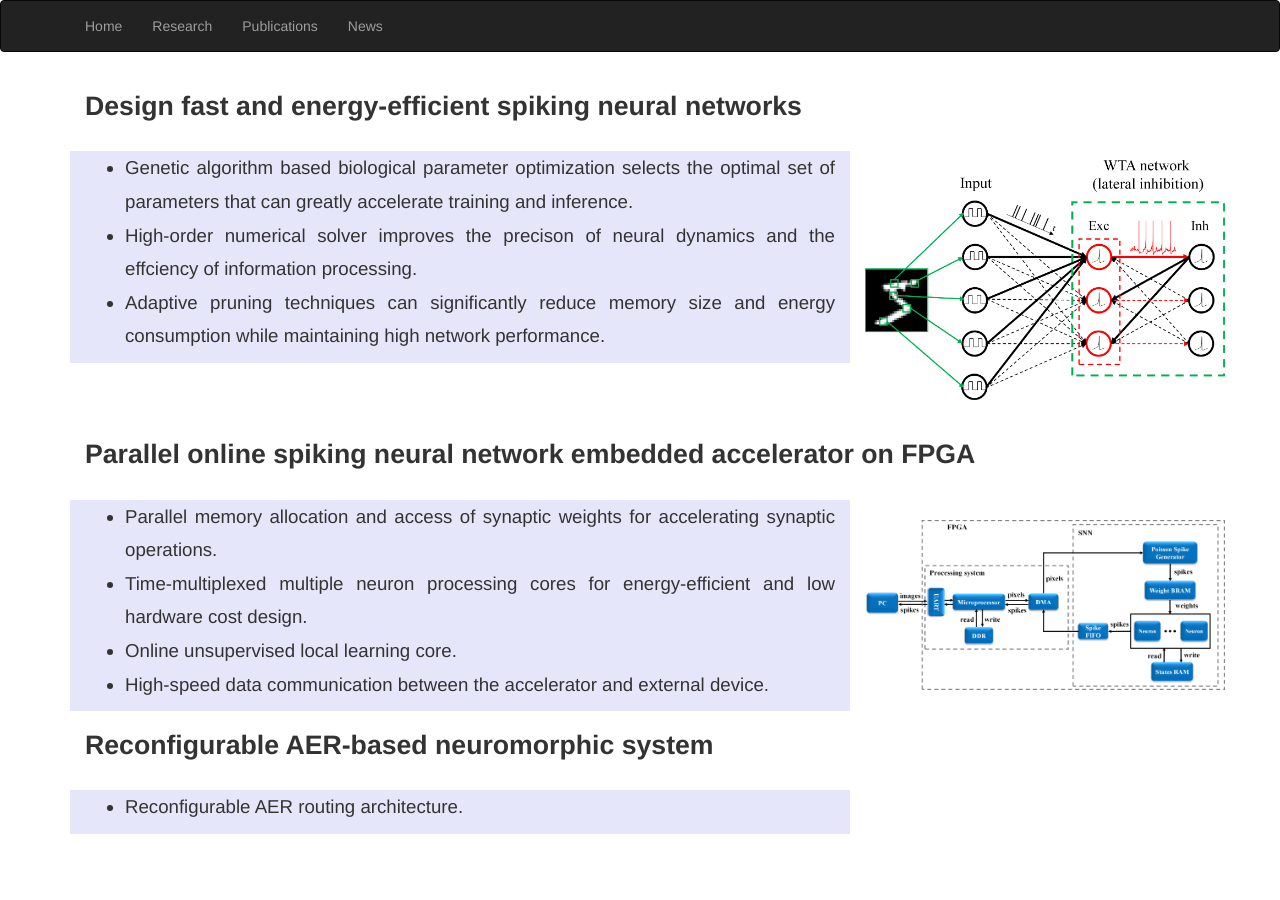
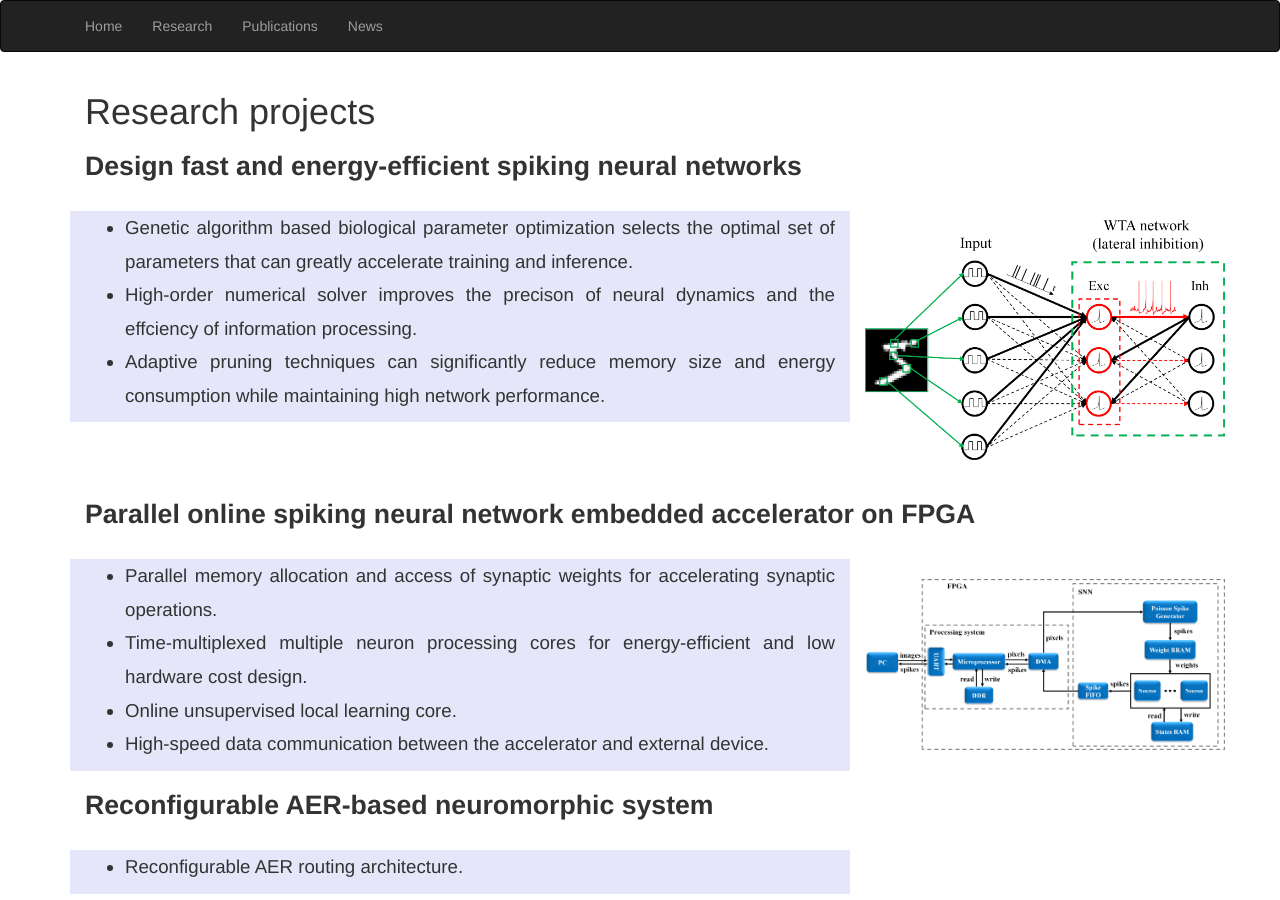
Before and after one commit to Wenzheguo/Wenzheguo.github.io, a Jekyll site: the page built from Research/index.html, in a window 1280 px wide. Built offline with Jekyll 4.4.1, drawn with Linux system fonts in a browser that asks for light colours.

Commit message:
Update index.html

```diff
--- a/Research/index.html
+++ b/Research/index.html
@@ -5,6 +5,7 @@
 
 <!-- Projects -->
 <div class="container">
+    <h1>Research projects</h1>
     <h1 style="font-size: 20pt;"><strong>Design fast and energy-efficient spiking neural networks</strong></h1><br>
     <div class="row">
         <div class="col-md-8" style="background-color:lavender;text-align:justify;">
@@ -15,7 +16,7 @@
             </ul>
         </div>
         <div class="col-md-4">
-            <img class="img-responsive" src="/images/Network architecture.png" style="width:1500px;height=1000px" alt="Myself"><br>
+            <img class="img-responsive" src="/images/Network architecture.png" style="width:1000px;height=800px" alt="Myself"><br>
         </div>
     </div>
 
```
